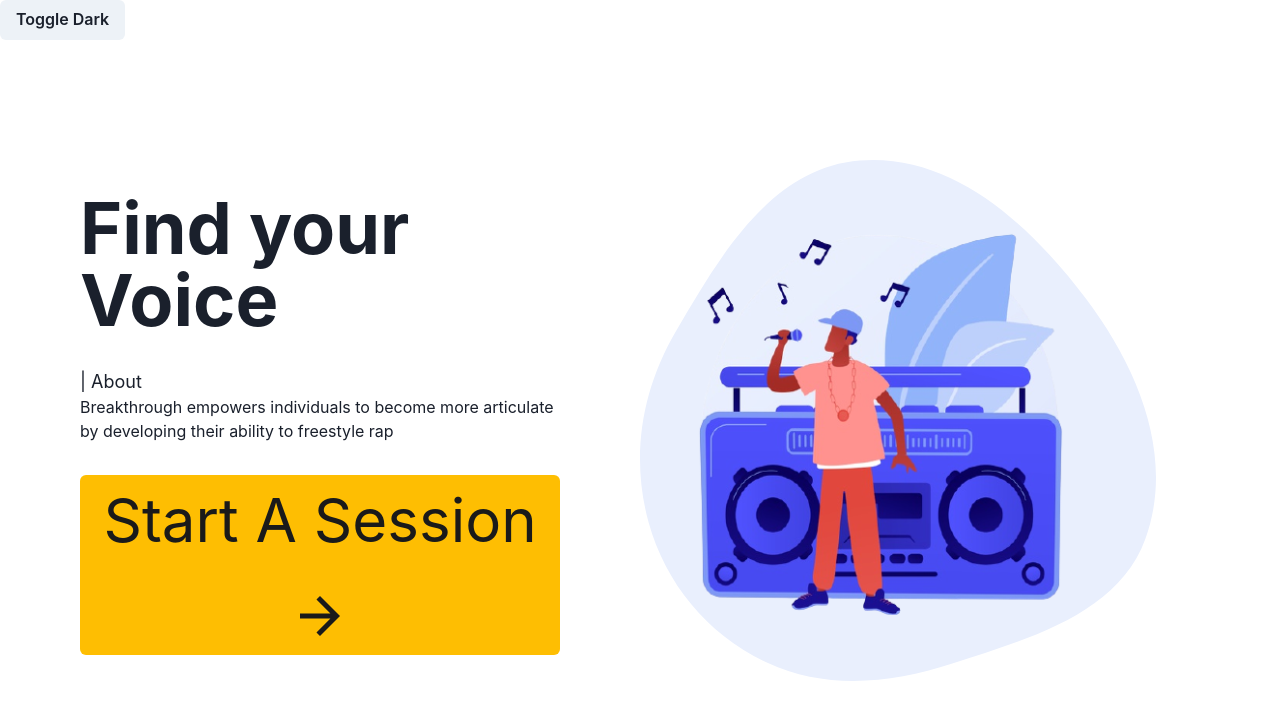
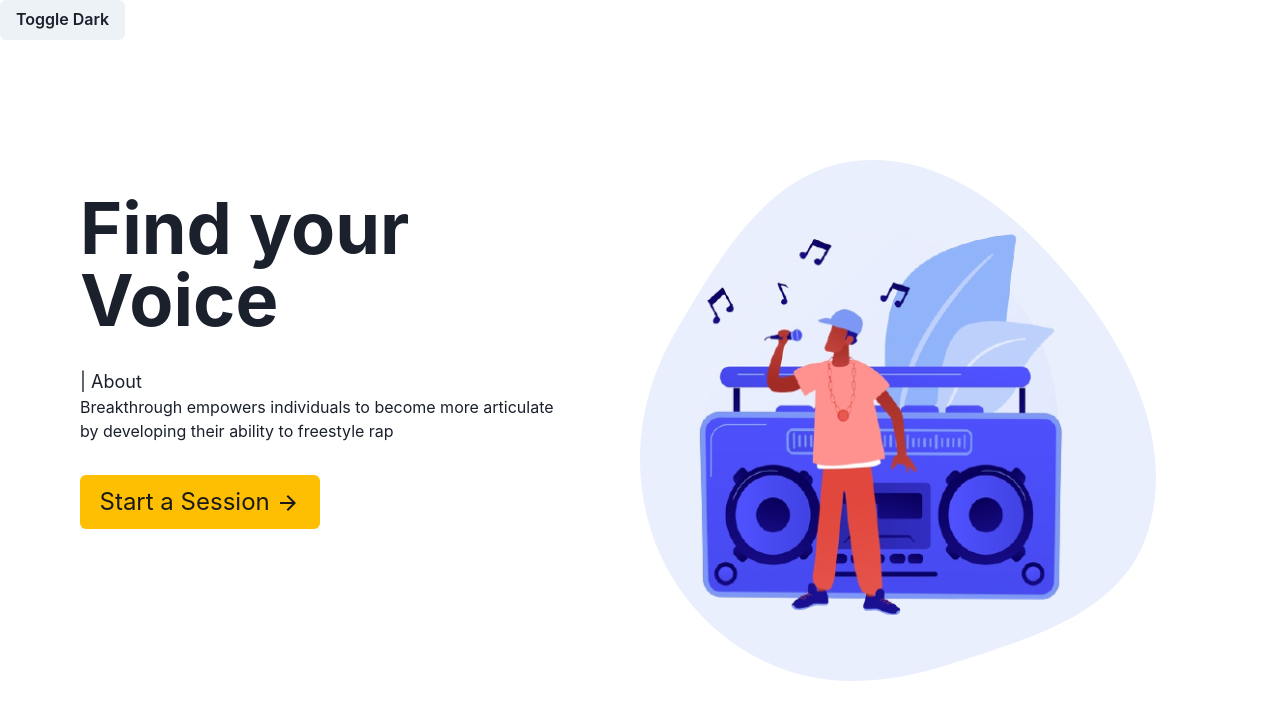
Before and after one commit to eden-chan/Breakthrough, a Next.js app: page / in a window 1280 px wide. Shown: the top 720 px of the page. Built offline with nearby package versions, Linux system fonts and the light colour scheme.

Commit message:
changed start button

```diff
--- a/components/Metronome.tsx
+++ b/components/Metronome.tsx
@@ -91,6 +91,7 @@ export default function Metronome(props) {
 
   return (
     <Box>
+      <Box p="6px"></Box>
       <HStack
         width="calc(50% + 40px)"
         alignItems="center"
--- a/components/wordPrompt.tsx
+++ b/components/wordPrompt.tsx
@@ -66,10 +66,11 @@ const WordPrompt = () => {
             </Text>
           </Box>
         </Box>
-        <Box p="15px"></Box>
+        <Box p="10px"></Box>
         <Progress value={timer} w="100%" size="xs" colorScheme="yellow" />
 
         <Metronome tempo="160" />
+        <Box p="10px"></Box>
         <Button onClick={changeWordHandler}>Change Word</Button>
       </Flex>
     </Center>
--- a/pages/index.tsx
+++ b/pages/index.tsx
@@ -13,6 +13,7 @@ import {
   Flex,
   Spacer,
   useColorModeValue,
+  Center,
 } from '@chakra-ui/react';
 import { ArrowForwardIcon } from '@chakra-ui/icons';
 
@@ -60,11 +61,14 @@ export default function Home() {
                   borderRadius="md"
                   bg="#FEBE02"
                   color="#1A1A1A"
-                  h="100%"
+                  h="150%"
+                  w="50%"
                 >
-                  <Text fontSize="6xl">
-                    Start A Session <ArrowForwardIcon />
-                  </Text>{' '}
+                  <Center>
+                    <Text fontSize="2xl">
+                      Start a Session <ArrowForwardIcon />
+                    </Text>{' '}
+                  </Center>
                 </Box>
               </Link>
             </Box>
--- a/pages/trainer/index.tsx
+++ b/pages/trainer/index.tsx
@@ -58,7 +58,6 @@ const Trainer = () => {
               <Button
                 colorScheme="purple"
                 onClick={handleEndSession}
-                fontSize="x-large"
               >
                 End session
               </Button>
```
